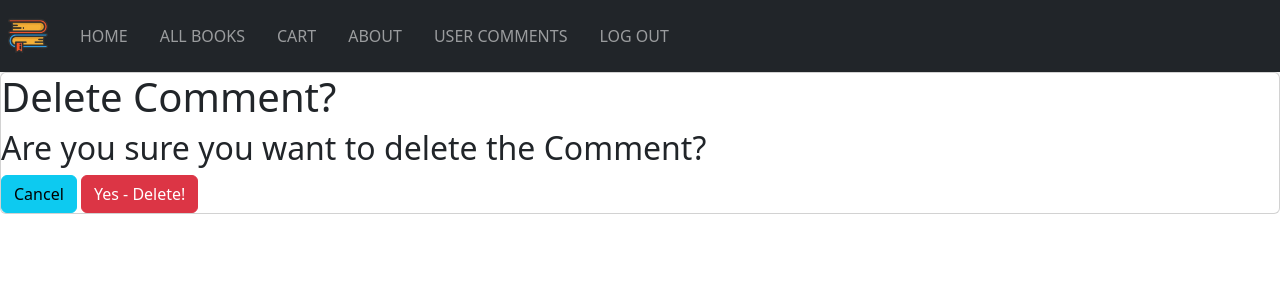
After one commit to Abdulla-ALheela/Booked-Up, a Django app: page /books/1/comments/1/delete/ in a window 1280 px wide. The commit adds this page. Shown: the top 300 px of the page. Run offline with Django 5.2, Linux system fonts and the light colour scheme; a user stored in the database is signed in; tables that the repository leaves empty hold one stand-in row (values such as "Sample post"); some libraries are stand-ins or nearby versions.

Commit message:
added full CRUD for Comments model

```diff
--- a/Booked_Up/main_app/templates/books/detail.html
+++ b/Booked_Up/main_app/templates/books/detail.html
@@ -15,6 +15,7 @@
               <h2 class="fw-bolder mb-4">{{book.author}}</h2>
               <p class="lead mb-4">{{book.description}}</p>
               <a class="btn btn-primary btn-lg px-4 me-sm-3" href="{% url 'add_to_cart' book.id %}">Borrow</a>
+              <a href="{% url 'comment-create' book.id %}" class="btn btn-secondary">Add a Comment</a>
           </div>
       </div>
   </div>
--- a/Booked_Up/main_app/templates/comments/detail.html
+++ b/Booked_Up/main_app/templates/comments/detail.html
@@ -11,6 +11,8 @@
               <h1 class="fw-bolder mb-4">Comment: {{comment.comment}}</h1>
               <h2 class="fw-bolder mb-4">Book: {{comment.book.title}}</h2>
           </div>
+          <a href="{% url 'comment-update' comment.book.id comment.id %}" class="btn btn-warning">Edit</a>
+          <a href="{% url 'comment-delete' comment.book.id comment.id %}" class="btn btn-danger">Delete</a>
       </div>
   </div>
 </section>
--- /dev/null
+++ b/Booked_Up/main_app/templates/main_app/comments_confirm_delete.html
@@ -0,0 +1,19 @@
+{% extends 'base.html' %}
+{% load static %}
+{% block content %}
+<div class="card-container">
+    <div class="card">
+<div class="page-header">
+  <h1>Delete Comment?</h1>
+</div>
+
+<h2>Are you sure you want to delete the Comment?</h2>
+
+<form action="" method="post" class="form">
+  {% csrf_token %}
+  <a href="{% url 'book-detail' comment.book.id %}" class="btn btn-info">Cancel</a>
+  <button type="submit" class="btn btn-danger">Yes - Delete!</button>
+</form>
+<div>
+    <div>
+{% endblock %}
--- a/Booked_Up/main_app/views.py
+++ b/Booked_Up/main_app/views.py
@@ -11,6 +11,7 @@ from django.shortcuts import get_object_or_404
 from datetime import timedelta
 from django.utils import timezone
 from django.urls import reverse
+from django import forms
 
 
 def home(request):
@@ -132,34 +133,56 @@ def comment_detail(request, comment_id):
 
 class CommentsCreate(LoginRequiredMixin,CreateView):
     model = Comments
-    fields = '__all__'
+    fields = ['comment','date']
+
+    def get_form(self, form_class=None):
+        form = super().get_form(form_class)
+
+        form.fields['date'].widget = forms.DateInput(
+            attrs={
+                'type': 'date',
+                'class': 'form-control',
+                'placeholder': 'Select a date'
+            }
+        )
+        return form
 
     def form_valid(self, form):
         book_id = self.kwargs['book_id']
-        form.instance.Book = get_object_or_404(Book, id=book_id)
+        form.instance.book = get_object_or_404(Book, id=book_id)
         form.instance.user = self.request.user
         return super().form_valid(form)
 
     def get_success_url(self):
         return reverse('book-detail', kwargs={
             'book_id': self.kwargs['book_id'],
-            'comment_id': self.object.id
          })
 
 class CommentsUpdate(LoginRequiredMixin,UpdateView):
     model = Comments
-    fields = '__all__'
+    fields = ['comment','date']
+
+    def get_form(self, form_class=None):
+        form = super().get_form(form_class)
+
+        form.fields['date'].widget = forms.DateInput(
+            attrs={
+                'type': 'date',
+                'class': 'form-control',
+                'placeholder': 'Select a date'
+            }
+        )
+        return form
 
     def form_valid(self, form):
         book_id = self.kwargs['book_id']
-        form.instance.Book = get_object_or_404(Book, id=book_id)
+        form.instance.book = get_object_or_404(Book, id=book_id)
         form.instance.user = self.request.user
         return super().form_valid(form)
 
     def get_success_url(self):
         return reverse('book-detail', kwargs={
             'book_id': self.kwargs['book_id'],
-            'comment_id': self.object.id
          })
 
 
```
Also changed, not shown: Booked_Up/main_app/templates/main_app/comments_form.html (renamed from Booked_Up/main_app/templates/main_app/comment_form.html).
